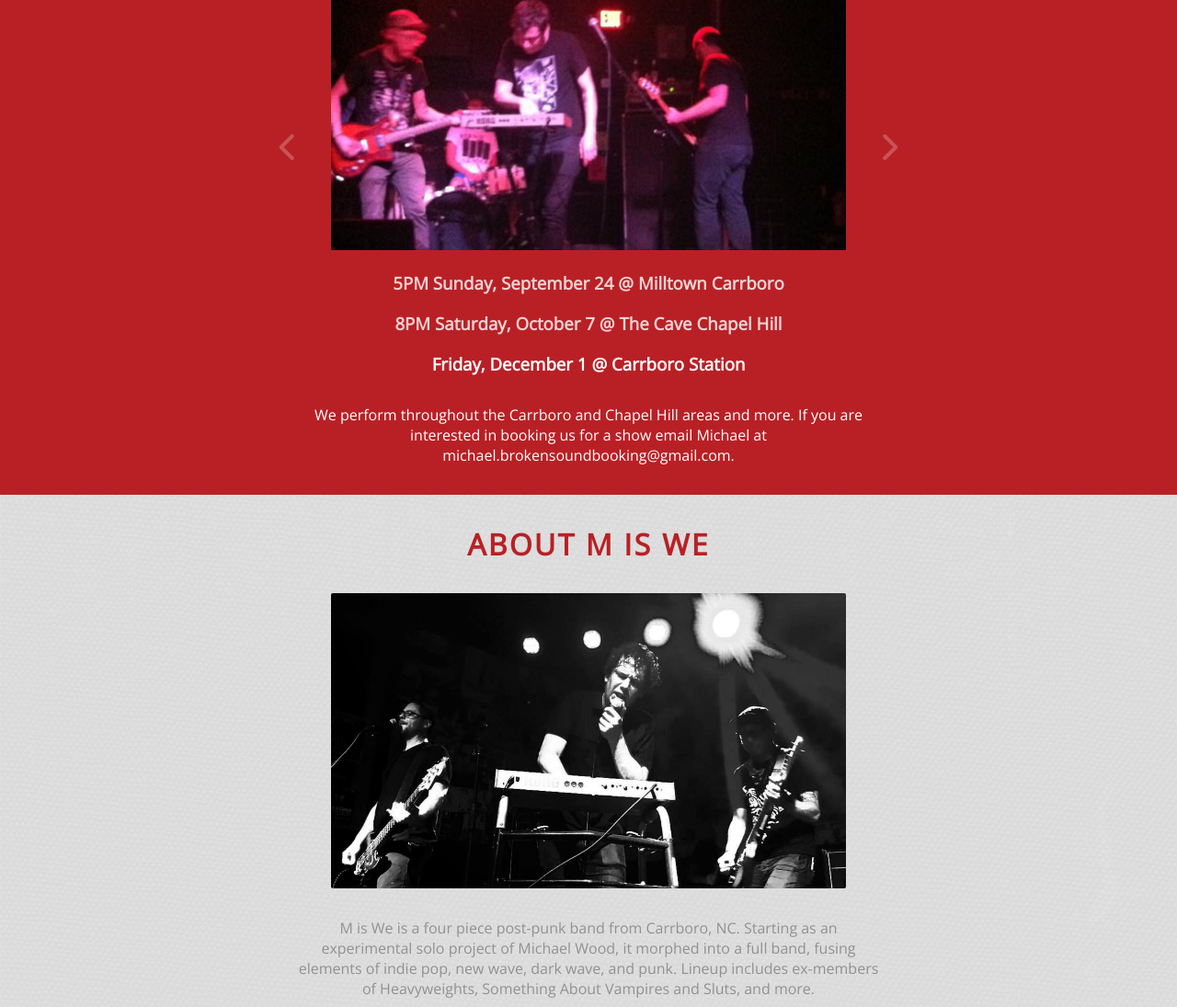
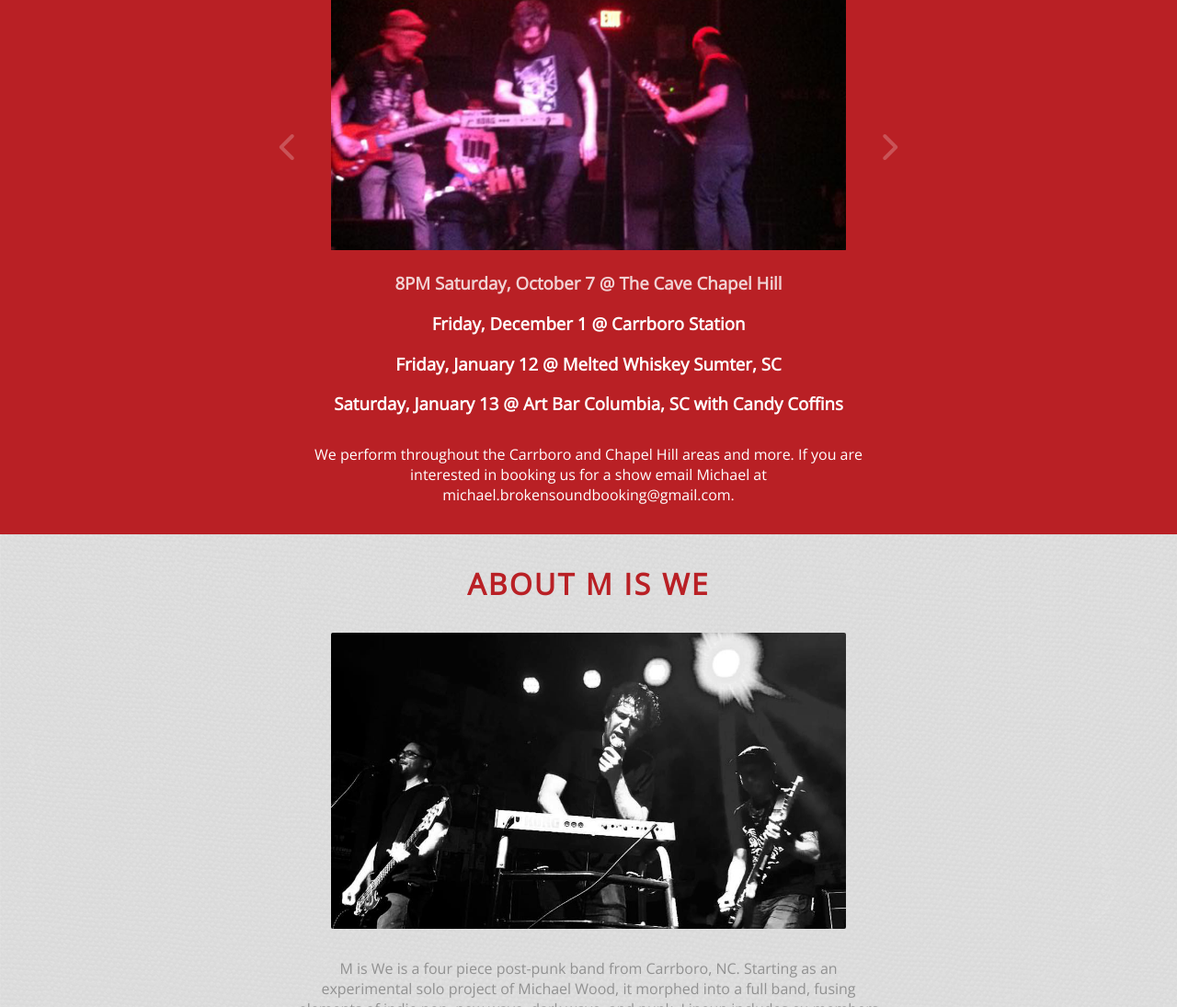
Before and after one commit to cooleydw494/mIsWe, a website: page index.html in a window 1280 px wide. Shown: the part 1527-2622 px from the top of the page at 92% size. Drawn offline with nearby package versions, Linux system fonts and the light colour scheme.

Commit message:
updated shows

```diff
--- a/index.html
+++ b/index.html
@@ -97,11 +97,11 @@
             <i class="fa fa-chevron-right" id="slideRightBtn" aria-hidden="true"></i>
         </div>
 
-        <a href="https://www.facebook.com/events/108793929817720" target="_blank">
-        <h3>5PM Sunday, September 24 @ Milltown Carrboro</h3></a>
         <a href="https://www.facebook.com/events/334353220347168" target="_blank">
         <h3>8PM Saturday, October 7 @ The Cave Chapel Hill</h3></a>
         <h3>Friday, December 1 @ Carrboro Station</h3>
+        <h3>Friday, January 12 @ Melted Whiskey Sumter, SC</h3>
+        <h3>Saturday, January 13 @ Art Bar Columbia, SC with Candy Coffins</h3>
 
         <p>We perform throughout the Carrboro and Chapel Hill areas and more. If you are interested in booking us
         for a show email Michael at michael.brokensoundbooking@gmail.com.</p>
```
